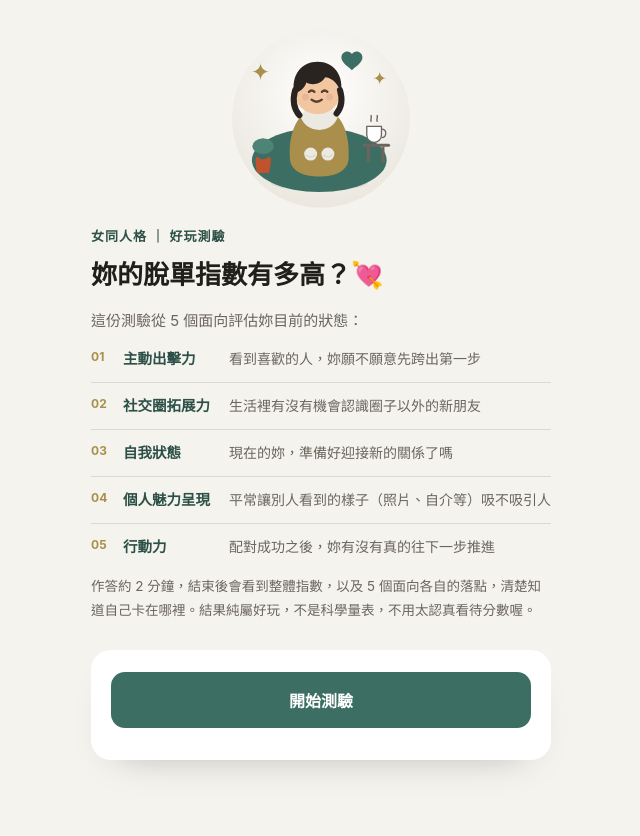
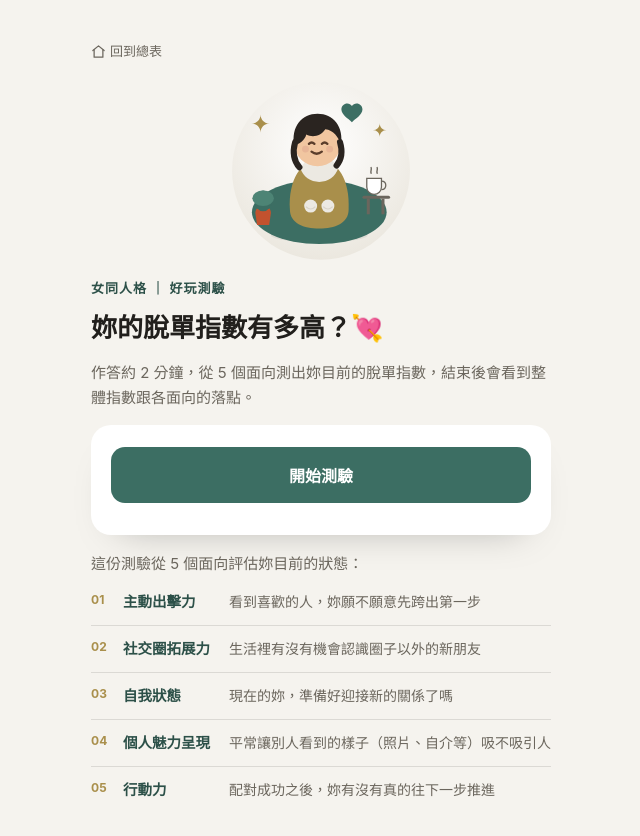
Before and after one commit to quizqwer/breakup_index_quiz, a plain HTML site: page index.html in a window 1280 px wide. Shown: the whole page, without its empty margins (319-959 px from the left). Drawn offline with Linux system fonts and the light colour scheme.

Commit message:
index.html

```diff
--- a/index.html
+++ b/index.html
@@ -68,12 +68,20 @@
     color:var(--ink);
     font-family:-apple-system,BlinkMacSystemFont,"PingFang TC","Microsoft JhengHei","Noto Sans TC",sans-serif;
     line-height:1.7;
-    padding:28px 16px 56px;
+    padding:40px 24px 72px;
   }
   .wrap{ max-width:460px; margin:0 auto; }
   .stage{ display:none; }
   .stage.active{ display:block; animation:fadeIn .25s ease; }
   @keyframes fadeIn{ from{opacity:0; transform:translateY(6px);} to{opacity:1; transform:translateY(0);} }
+
+  .top-nav{ display:flex; align-items:center; margin-bottom:18px; }
+  .hub-link{
+    font-size:13px; color:var(--ink-soft); text-decoration:none;
+    display:inline-flex; align-items:center; gap:4px;
+  }
+  .hub-link:hover{ color:var(--accent); }
+  .hub-link svg{ width:15px; height:15px; flex:none; }
 
   .eyebrow{
     font-size:13px; font-weight:700; letter-spacing:.08em; color:var(--accent-strong);
@@ -82,6 +90,7 @@
   h1{ font-size:26px; line-height:1.4; margin:0 0 14px; }
   p.lede{ color:var(--ink-soft); font-size:15px; margin:0 0 14px; }
   p.lede-note{ margin:14px 0 28px; font-size:13.5px; line-height:1.75; }
+  .q-footnote{ margin:20px 0 0; font-size:12.5px; line-height:1.65; color:var(--ink-soft); text-align:center; }
 
   .intro-list{ list-style:none; margin:0 0 16px; padding:0; }
   .intro-list li{
@@ -178,6 +187,13 @@
 <body>
 <div class="wrap">
 
+  <div class="top-nav">
+    <a class="hub-link" href="https://quizqwer.github.io/">
+      <svg viewBox="0 0 24 24" fill="none" stroke="currentColor" stroke-width="2" stroke-linecap="round" stroke-linejoin="round"><path d="M3 10.5 12 3l9 7.5"/><path d="M5 9.5V21h14V9.5"/></svg>
+      回到總表
+    </a>
+  </div>
+
   <!-- Intro -->
   <div class="stage active" id="stage-intro">
     <svg class="intro-illustration" viewBox="0 0 220 210" role="img" aria-label="一個人窩在圓滾滾的懶骨頭上，裹著毯子抱著膝蓋，旁邊放著一杯熱茶和一盆植物，頭上飄著星星和愛心，呈現一個人也很自在的單身情境">
@@ -226,6 +242,10 @@
     </svg>
     <div class="eyebrow">女同人格 ｜ 好玩測驗</div>
     <h1>妳的脫單指數有多高？💘</h1>
+    <p class="lede">作答約 2 分鐘，從 5 個面向測出妳目前的脫單指數，結束後會看到整體指數跟各面向的落點。</p>
+    <div class="card">
+      <button class="start-btn" id="start-btn">開始測驗</button>
+    </div>
     <p class="lede">這份測驗從 5 個面向評估妳目前的狀態：</p>
     <ul class="intro-list">
       <li><span class="li-num">01</span><span class="li-label">主動出擊力</span><span class="li-desc">看到喜歡的人，妳願不願意先跨出第一步</span></li>
@@ -234,10 +254,6 @@
       <li><span class="li-num">04</span><span class="li-label">個人魅力呈現</span><span class="li-desc">平常讓別人看到的樣子（照片、自介等）吸不吸引人</span></li>
       <li><span class="li-num">05</span><span class="li-label">行動力</span><span class="li-desc">配對成功之後，妳有沒有真的往下一步推進</span></li>
     </ul>
-    <p class="lede lede-note">作答約 2 分鐘，結束後會看到整體指數，以及 5 個面向各自的落點，清楚知道自己卡在哪裡。結果純屬好玩，不是科學量表，不用太認真看待分數喔。</p>
-    <div class="card">
-      <button class="start-btn" id="start-btn">開始測驗</button>
-    </div>
   </div>
 
   <!-- Question -->
@@ -254,6 +270,7 @@
       <div class="q-text" id="q-text"></div>
       <div id="q-options"></div>
     </div>
+    <p class="q-footnote">結果純屬好玩，不是科學量表，不用太認真看待分數喔。</p>
   </div>
 
   <!-- Result -->
```
